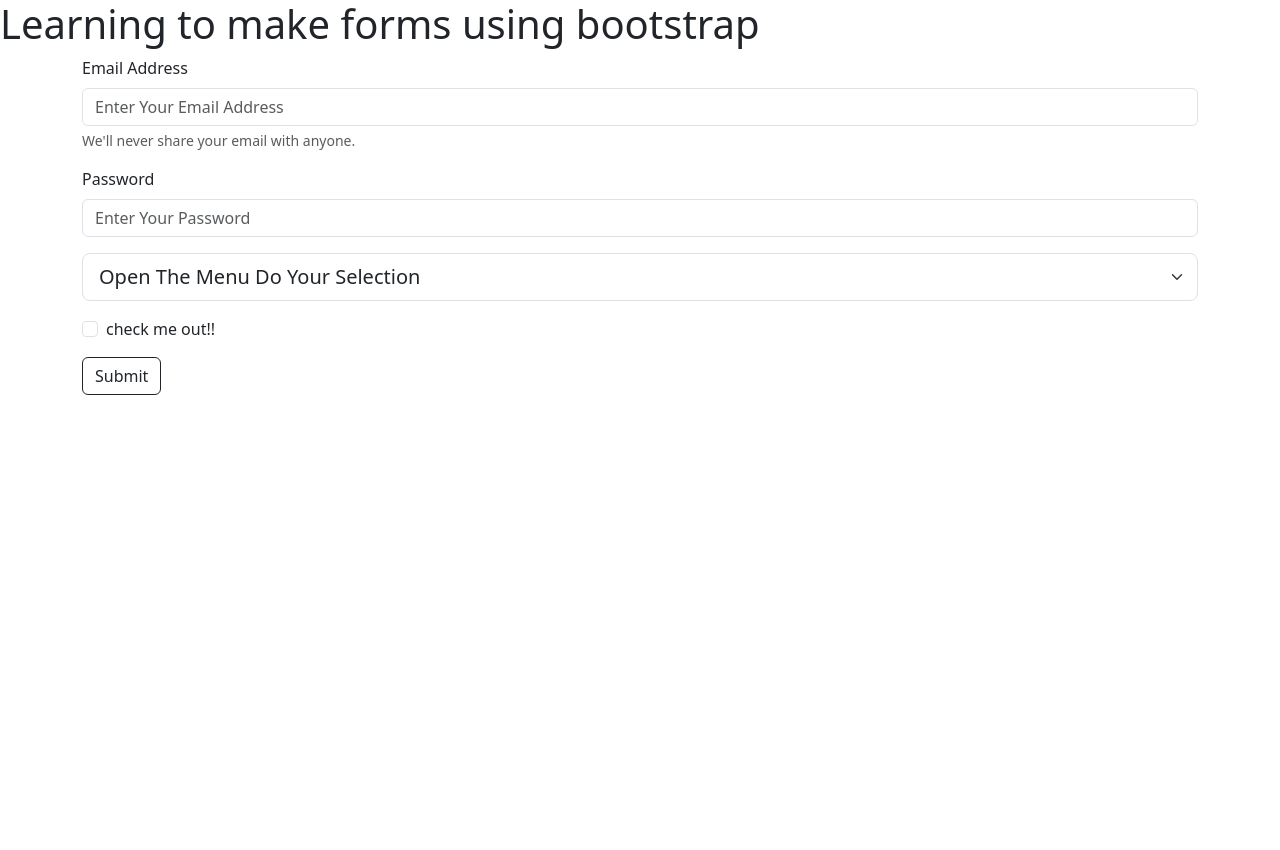
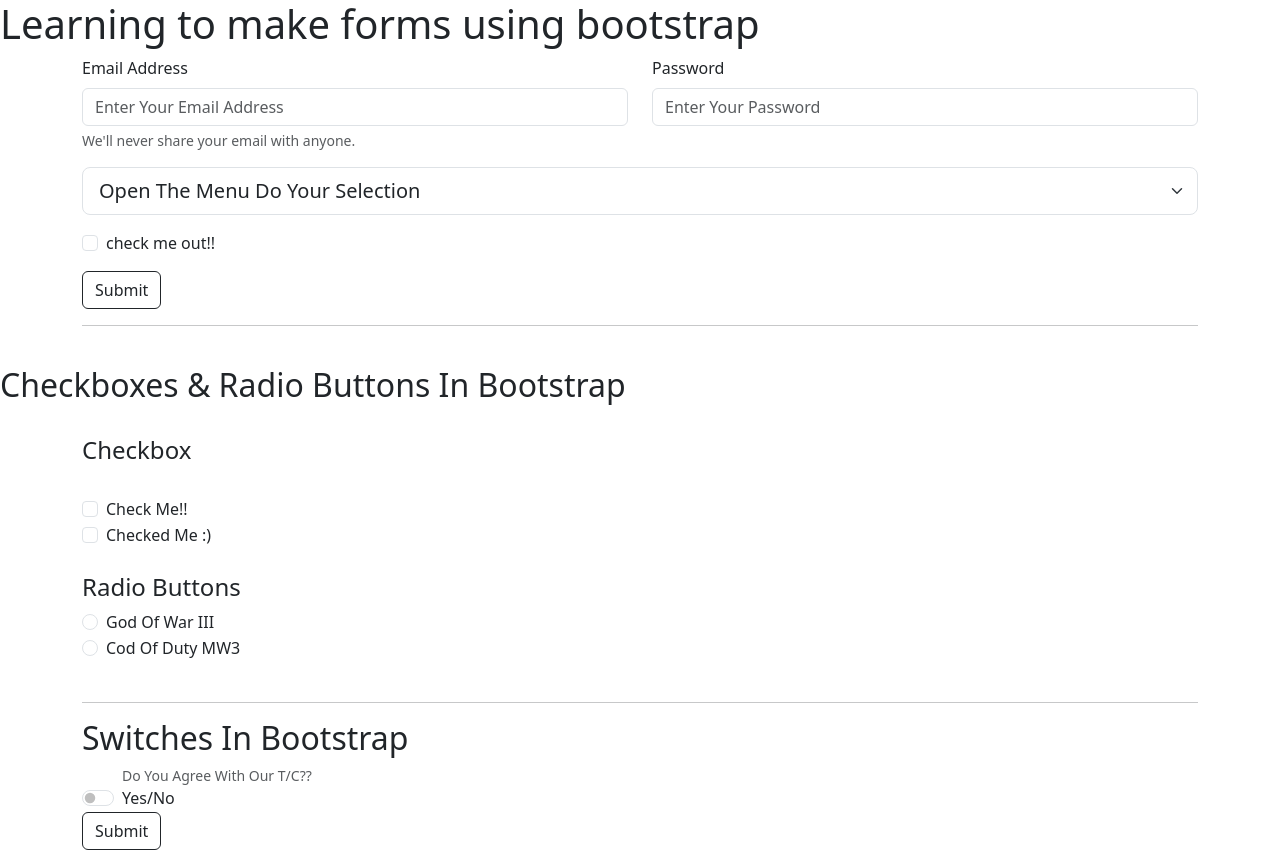
Before and after one commit to Be2CNO/LearningWebDevelopment, a plain HTML site: page Bootstrap/forms.html in a window 1280 px wide. Before the commit the page ends 800 px from the top, so only its background shows below. Drawn offline with nearby package versions, Linux system fonts and the light colour scheme.

Commit message:
It's really fun playing with Bootstrap

```diff
--- a/Bootstrap/forms.html
+++ b/Bootstrap/forms.html
@@ -11,21 +11,28 @@
 <body>
     <h1>Learning to make forms using bootstrap</h1>
     <div class="container">
+        <div class="row">
+            <div class="col-md-6">
                 <div class="mb-3">
                     <label for="Emaill" class="form-label">Email Address</label>
-            <input type="email" class="form-control" id="Emaill" placeholder="Enter Your Email Address" aria-describedby="emailHelp">
+                    <input type="email" class="form-control" id="Emaill" placeholder="Enter Your Email Address"
+                        aria-describedby="emailHelp">
                     <div id="emailHelp" class="form-text">We'll never share your email with anyone.</div>
                 </div>
+            </div>
+            <div class="col-md-6">
                 <div class="mb-3">
                     <label for="pswd" class="form-label">Password</label>
                     <input type="password" class="form-control" id="pswd" placeholder="Enter Your Password">
+                </div>
+            </div>
         </div>
         <div class="mb-3">
             <select class="form-select form-select-lg" aria-label="Default select example">
                 <option selected>Open The Menu Do Your Selection</option>
                 <option value="1">One</option>
                 <option value="2>El</option>
-                <option value="3">Hop</option>
+                <option value=" 3">Hop</option>
                 <option value="3">King Steve</option>
             </select>
         </div>
@@ -34,7 +41,53 @@
             <label for="checkme" class="form-check-label">check me out!!</label>
         </div>
         <button class="btn btn-outline-dark">Submit</button>
+        <hr>
+        <br>
     </div>
+    <h2>Checkboxes & Radio Buttons In Bootstrap</h2>
+    <br>
+    <div class="container">
+        <h4>Checkbox</h4>
+        <br>
+        <div class="form-check">
+            <input type="checkbox" class="form-check-input" id="cheek">
+            <label for="cheek" class="form-check-label">
+                Check Me!!
+            </label>
+        </div>
+        <div class="form-check">
+            <input type="checkbox" class="form-check-input" id="cheek2">
+            <label for="cheek2" class="form-check-label">
+                Checked Me :)
+            </label>
+        </div>
+        <br>
+        <h4>Radio Buttons</h4>
+        <div class="form-check">
+            <input type="radio" class="form-check-input" id="radeeo">
+            <label for="radeeo" class="form-check-label">
+                God Of War III
+            </label>
+        </div>
+        <div class="form-check">
+            <input type="radio" class="form-check-input" id="rad2">
+            <label for="rad2" class="form-check-label">
+                Cod Of Duty MW3
+            </label>
+        </div>
+        <br>
+        <hr>
+        <h2>Switches In Bootstrap</h2>
+        <div class="form-check form-switch">
+            <div class="form-text">Do You Agree With Our T/C??</div>
+            <input type="checkbox" role="switch" id="swt1" class="form-check-input">
+            <label for="swt1" class="form-check-label">
+                Yes/No
+            </label>
+        </div>
+        <button class="btn btn-outline-dark">Submit</button>
+    </div>
+
     <script src="https://cdn.jsdelivr.net/npm/bootstrap@5.3.8/dist/js/bootstrap.bundle.min.js"></script>
 </body>
 
```
Lines whose indentation alone changed are shown as unchanged.
